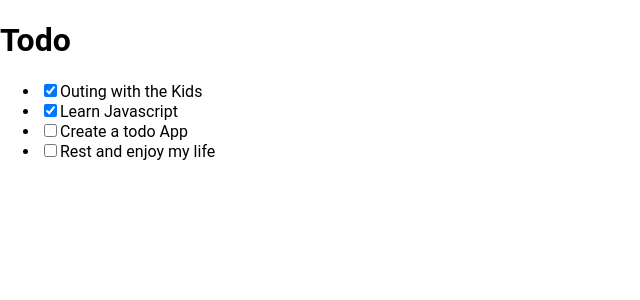
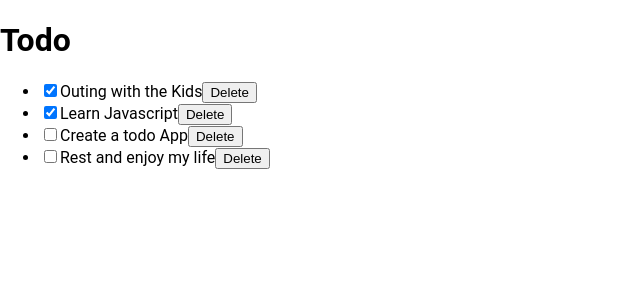
Before and after one commit to holuwateemeeleyin/Todo-app, a React (Create React App) app: page / in a window 1280 px wide. Shown: the top 300 px of the page, without its empty margins (0-640 px from the left). Built offline with nearby package versions, Linux system fonts and the light colour scheme.

Commit message:
added a button to delete todo items

```diff
--- a/src/Component/TodoContainer/item.js
+++ b/src/Component/TodoContainer/item.js
@@ -1,17 +1,18 @@
 import React from 'react'
 
 export default function item(props) {
-    const { todo, onChangeHandler } = props
+    const { todo, onChangeHandler, deleteTodo } = props
     return (
         <div className='todoItem'>
             <li>
                 <input type='checkbox'
                     checked={todo.completed}
                     onChange={() => onChangeHandler(todo.id)}
-
                 />
                 {todo.title}
+                <button onClick={()=>deleteTodo(todo.id)}>Delete</button>
             </li>
+
         </div>
     )
 }
```
